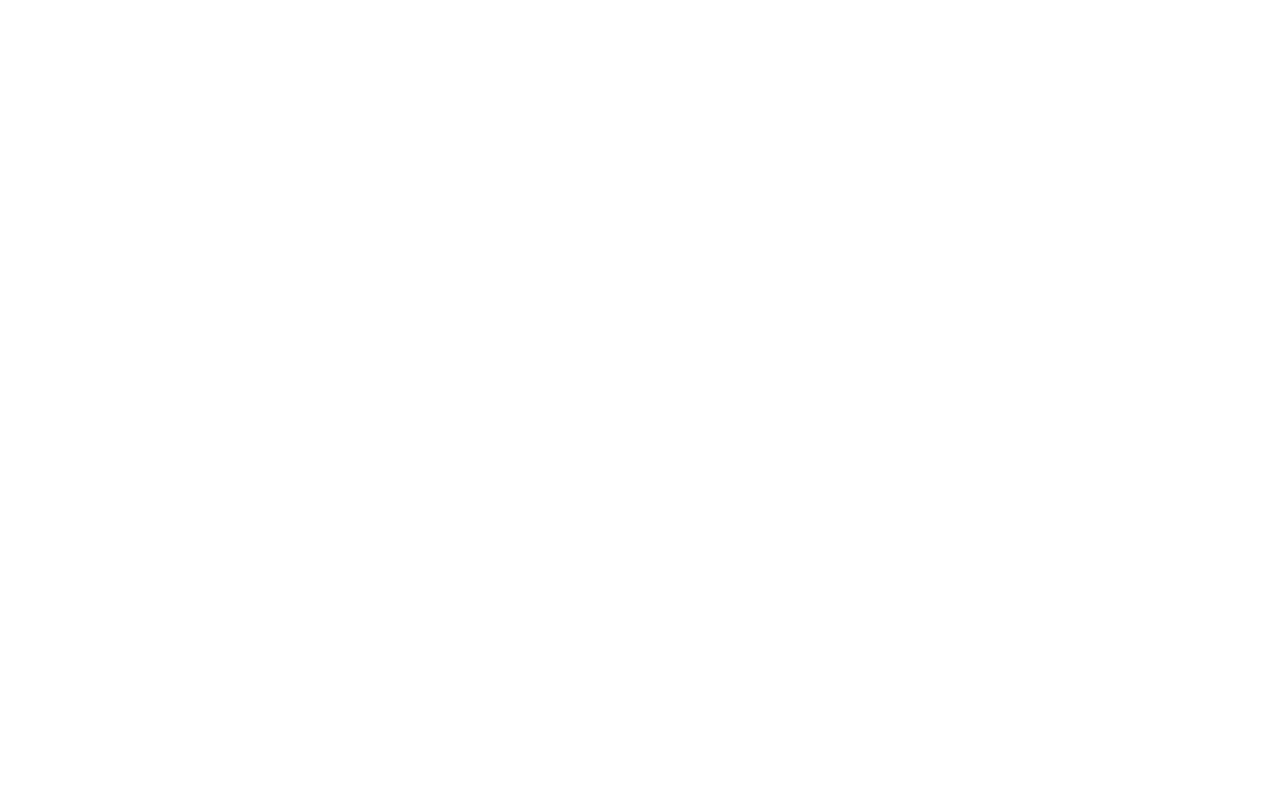
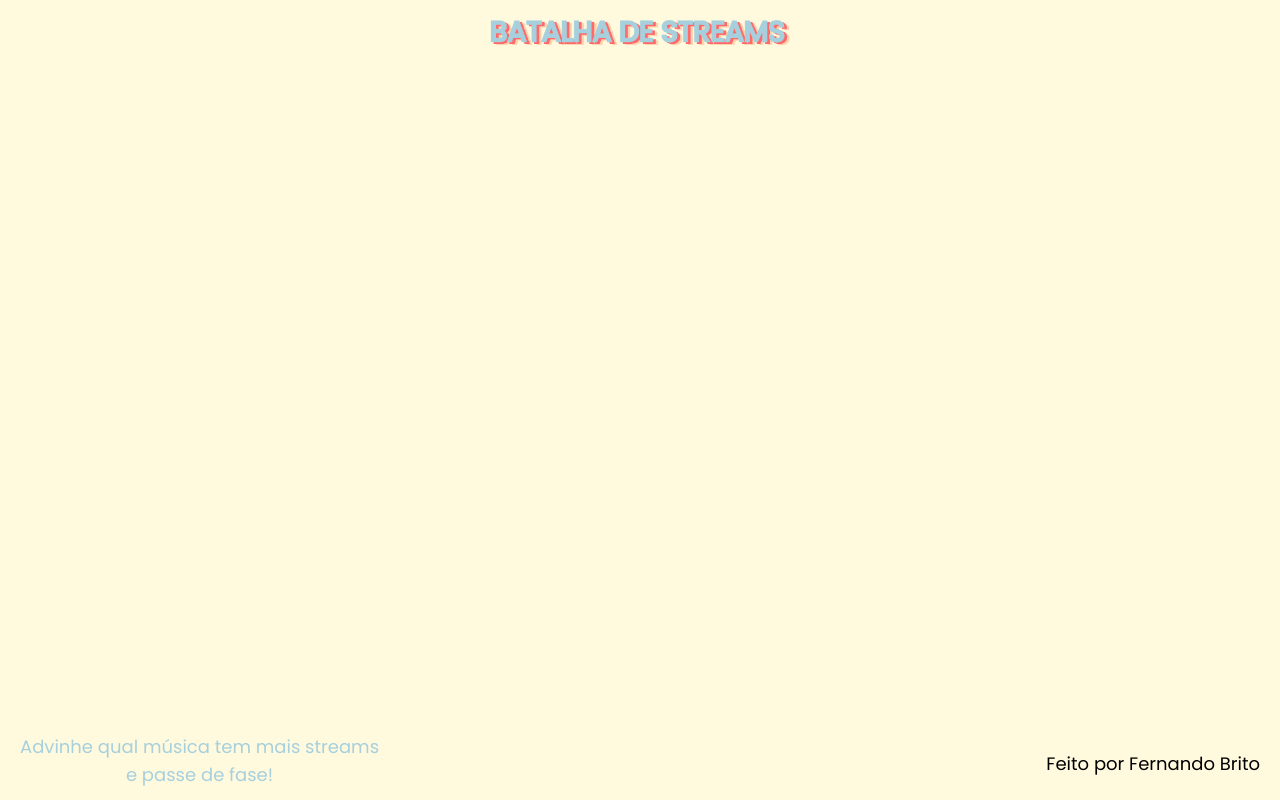
Before and after one commit to fernandobrito10/batalha-de-streams, a Flask app: page /menu in a window 1280 px wide. Before the commit the page is empty. Run offline with Flask 2, Linux system fonts and the light colour scheme.

Commit message:
Adição do menu

```diff
--- a/api/index.py
+++ b/api/index.py
@@ -15,4 +15,4 @@
     return render_template('jogo.html')
 
 if __name__ == "__main__":
-    app.run()
+    app.run(debug=True)
--- a/static/style.css
+++ b/static/style.css
@@ -9,6 +9,18 @@
     min-height: 100vh;
     flex-direction: column;
     display: flex;
+}
+
+a.header-menu {
+    display: inline-block;
+    padding: 10px;
+}
+
+.logo-menu {
+    display: inline-block;
+    max-width: 300px;
+    height: auto;
+    margin-bottom: 20px;
 }
 
 .logo {
--- a/templates/menu.html
+++ b/templates/menu.html
@@ -0,0 +1,24 @@
+<!DOCTYPE html>
+<html lang="pt-BR">
+<head>
+    <meta charset="UTF-8">
+    <title>Menu - Batalha de Streams</title>
+    <link rel="icon" type="image/x-icon" href="{{ url_for('static', filename='images/favicon.ico') }}">
+    <link rel="stylesheet" href="{{ url_for('static', filename='style.css') }}">
+    <link href="https://fonts.googleapis.com/css2?family=Poppins:wght@300;400;600&display=swap" rel="stylesheet">
+</head>
+<body>
+    <a href="/" class="header-menu">
+        <img src="{{ url_for('static', filename='images/logo.png') }}" alt="Logo" class="logo-menu">
+    </a>
+    <div class="footer">
+        <div class="texto1">
+            <p>Advinhe qual música tem mais streams</p>
+            <p>e passe de fase!</p>
+        </div>
+        <div class="texto2">
+            <p>Feito por Fernando Brito</p>
+        </div>
+    </div>
+</body>
+</html>
```
